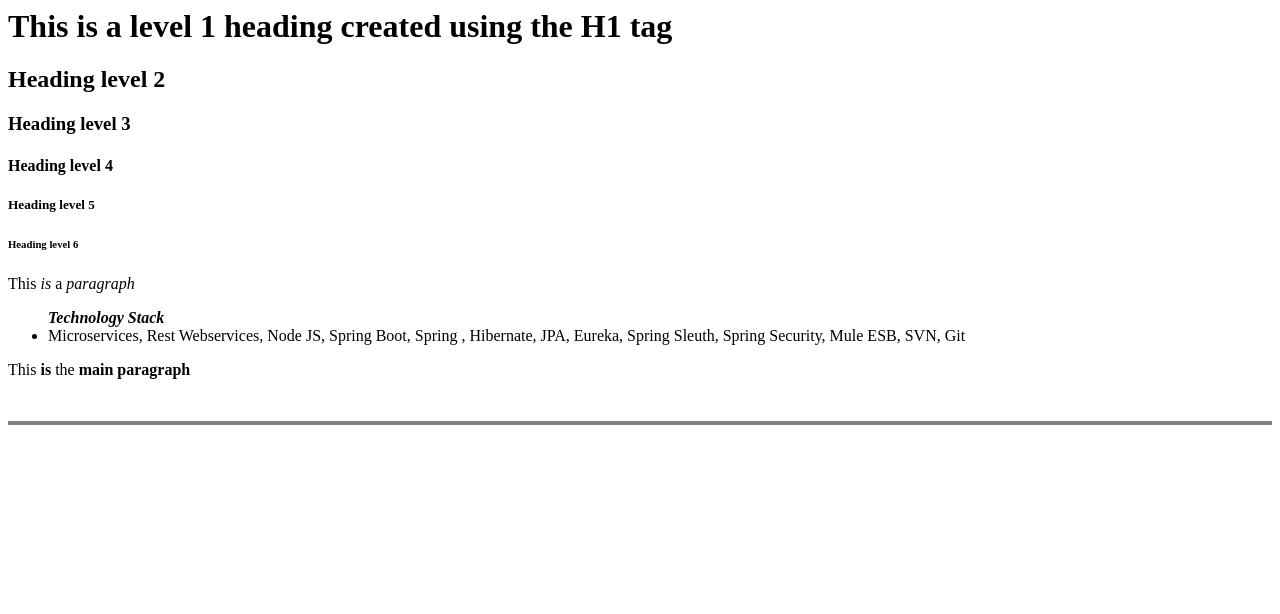
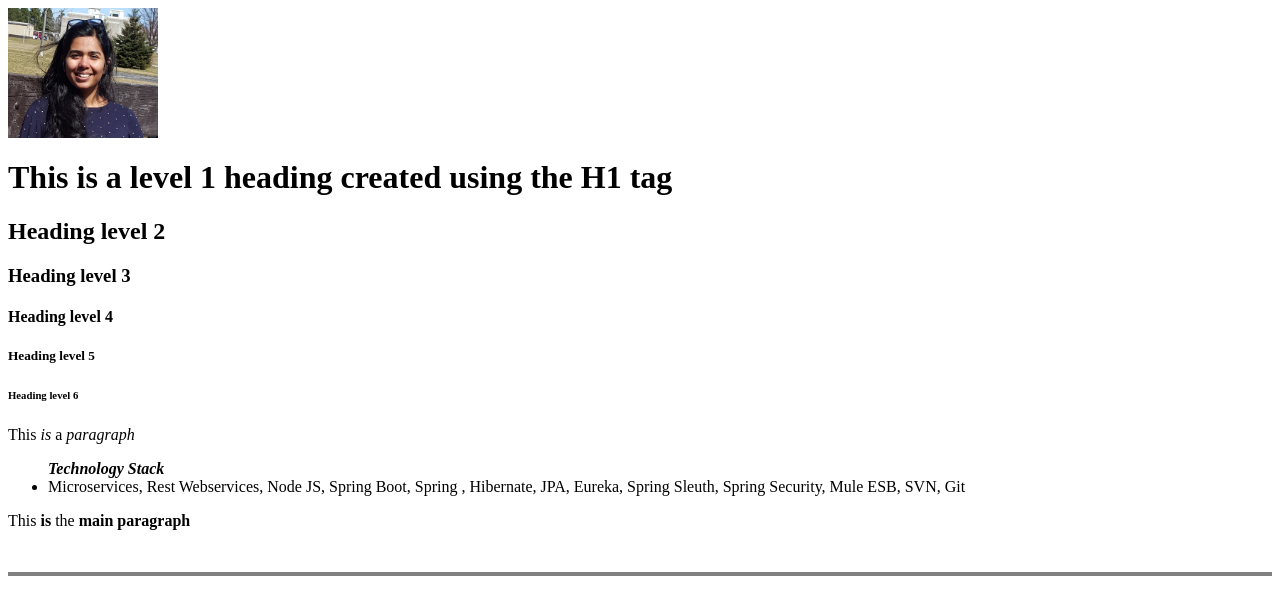
Before and after one commit to Tejvir90/WebDev, a plain HTML site: page Web Development/HTML - Personal Site/documentation.html in a window 1280 px wide. Drawn offline with Linux system fonts and the light colour scheme.

Commit message:
add images tag

```diff
--- a/Web Development/HTML - Personal Site/documentation.html
+++ b/Web Development/HTML - Personal Site/documentation.html
@@ -19,6 +19,18 @@
   </head>
 
   <body>
+    <!-- In HTML, images are defined with the <img> tag.
+     the alt (used by google for indexing pages )attribute provides an
+     alternate text for an image, if the user for some reason cannot view it
+     (because of slow connection,an error in the src attribute,
+     or if the user uses a screen reader).
+     For Src attribute you can give the full path or image name if it exists
+     inside your Data-->
+    <img src=
+    "20160320_133524.jpg"
+    width="150"
+    height="130"
+     alt="Tejvir Profile Picture" >
     <!-- Different types of headings in HTML-->
     <h1>This is a level 1 heading created using the H1 tag</h1>
     <h2>Heading level 2</h2>
@@ -26,7 +38,7 @@
     <h4>Heading level 4</h4>
     <h5>Heading level 5</h5>
     <h6>Heading level 6</h6>
-    <!-- The paragraph <p> tag is used to start a paragraph
+    <!--The paragraph <p> tag is used to start a paragraph
     <i> tag is used to italicize the word
     <em> is used to tell the browser to emphasize on the word. <em is recommended to be used
     instead of <i> , although both italisize the data-->
```
Also changed, not shown: Web Development/HTML - Personal Site/index.html (+5 -0 lines), Web Development/HTML - Personal Site/20160320_133524.jpg (added), Web Development/HTML - Personal Site/circle-cropped.png (added).
